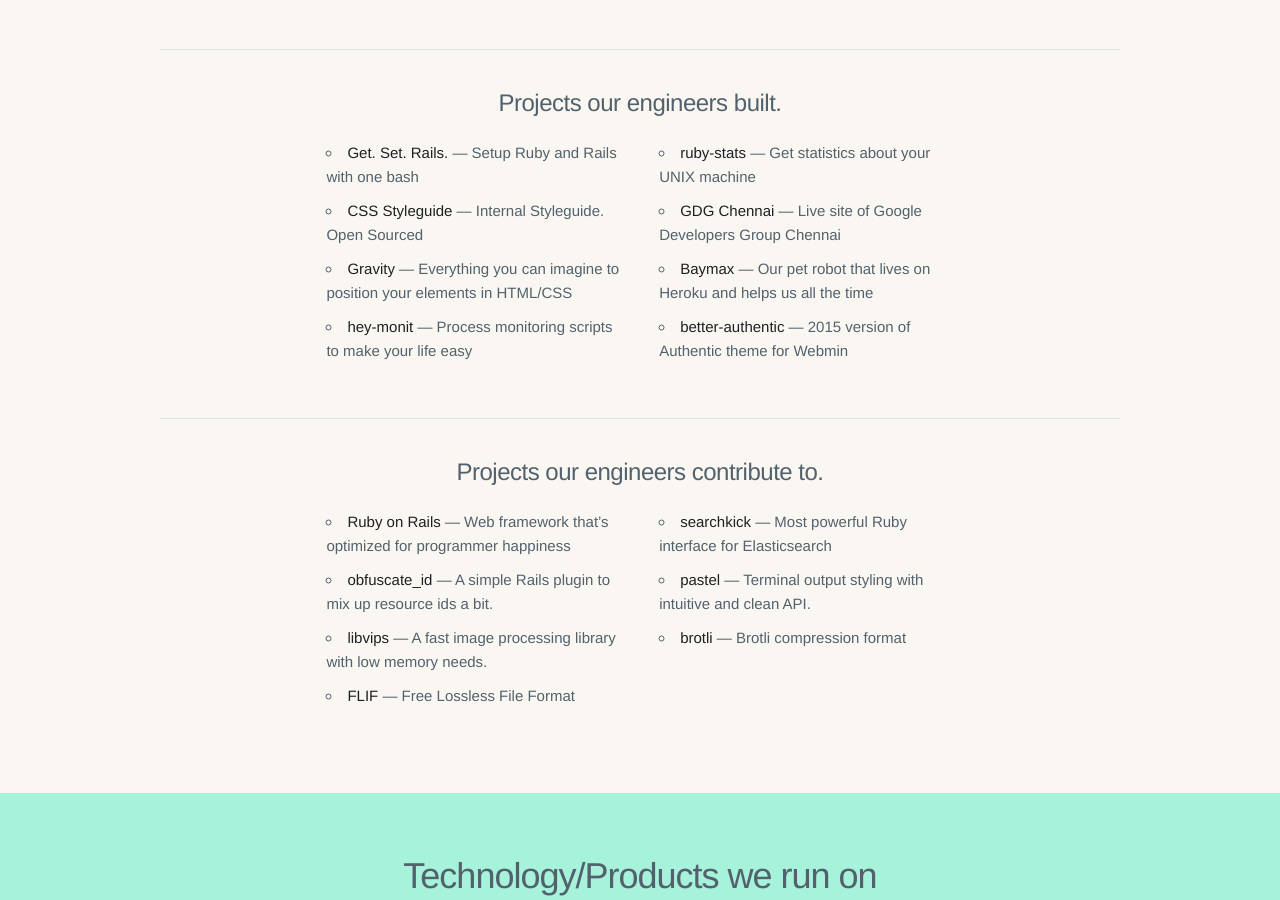
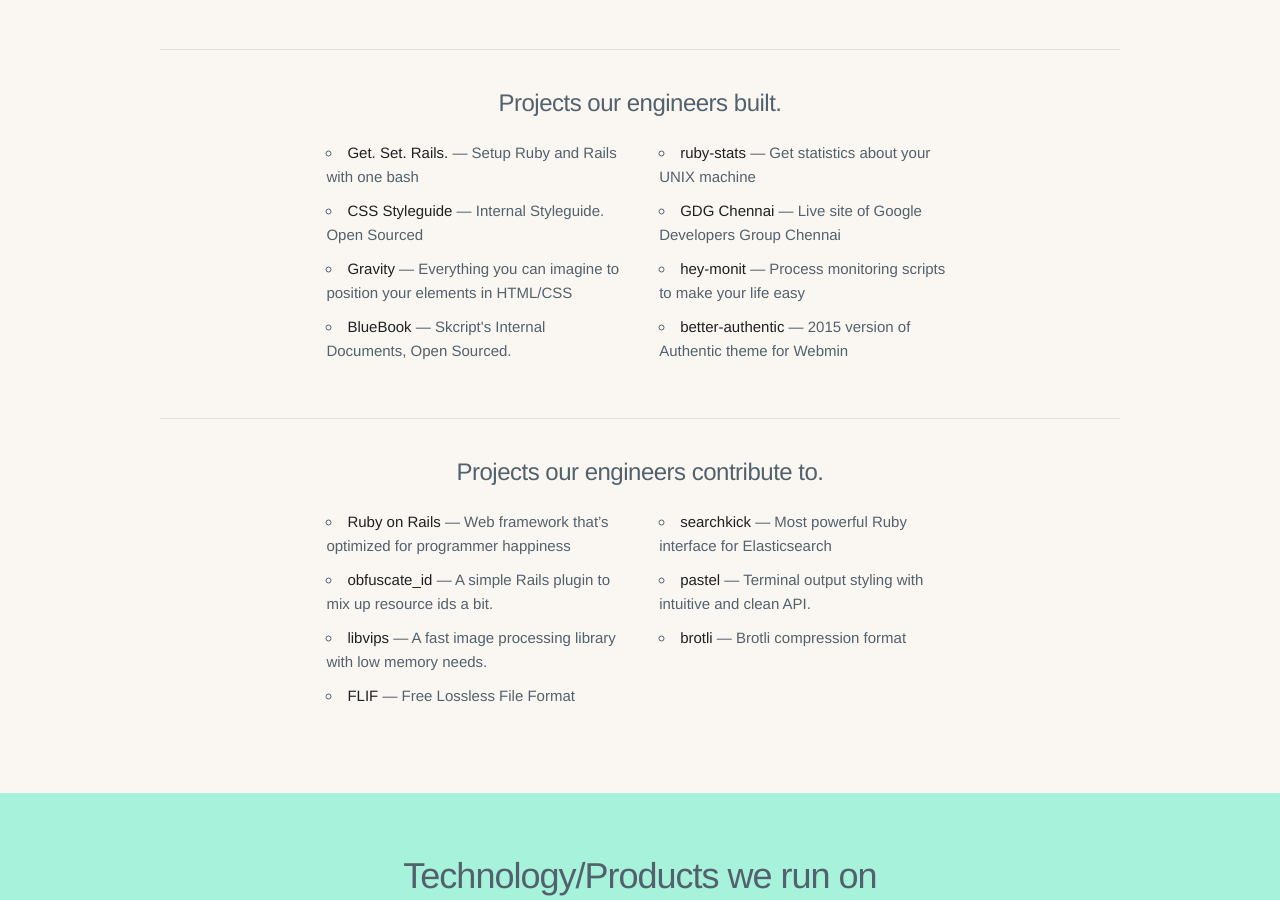
Before and after one commit to skcript/skcript.github.io, a Jekyll site: the page built from index.html, in a window 1280 px wide and 900 px high, scrolled down 1080 px. Built offline with Jekyll 4.4.1, drawn with Linux system fonts in a browser that asks for light colours; emoji names are drawn with the system emoji font; Markdown is read by kramdown in place of the engine named in the settings.

Commit message:
🎉Adding BlueBook

```diff
--- a/index.html
+++ b/index.html
@@ -61,7 +61,7 @@
                 <a href='https://github.com/skcript/Gravity' target='_blank'>Gravity</a> &mdash; Everything you can imagine to position your elements in HTML/CSS
               </li>
               <li>
-                <a href='http://skcript.github.io/hey-monit' target='_blank'>hey-monit</a> &mdash; Process monitoring scripts to make your life easy
+                <a href='https://github.com/skcript/BlueBook' target='_blank'>BlueBook</a> &mdash; Skcript's Internal Documents, Open Sourced.
               </li>
             </ul>
           </div>
@@ -74,7 +74,7 @@
                 <a href='https://github.com/skcript/gdgchennai' target='_blank'>GDG Chennai</a> &mdash; Live site of Google Developers Group Chennai
               </li>
               <li>
-                <a href='https://github.com/skcript/Baymax' target='_blank'>Baymax</a> &mdash; Our pet robot that lives on Heroku and helps us all the time
+                <a href='http://skcript.github.io/hey-monit' target='_blank'>hey-monit</a> &mdash; Process monitoring scripts to make your life easy
               </li>
               <li>
                 <a href='http://skcript.github.io/better-authentic' target='_blank'>better-authentic</a> &mdash; 2015 version of Authentic theme for Webmin
```
Also changed, not shown: 2 other files.
